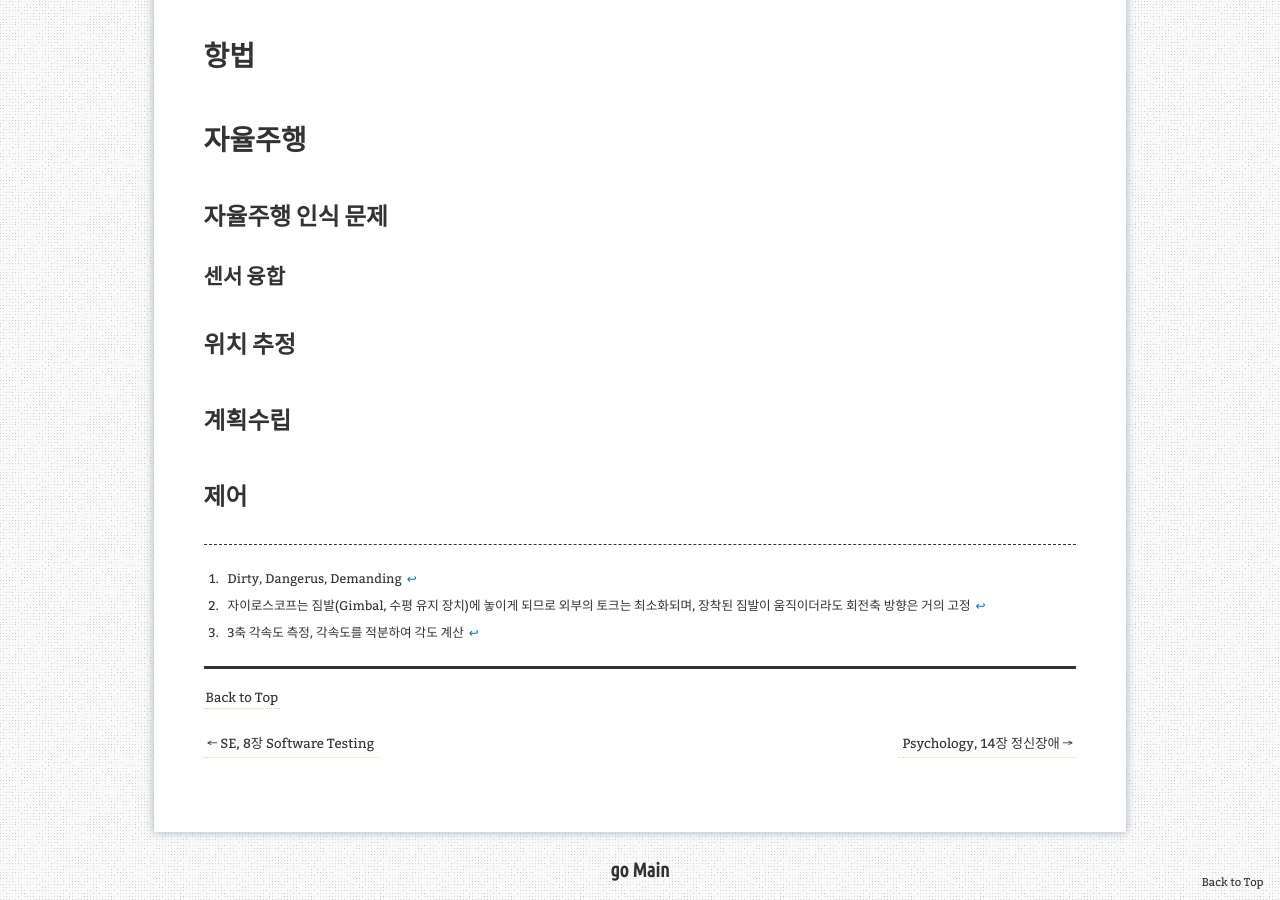
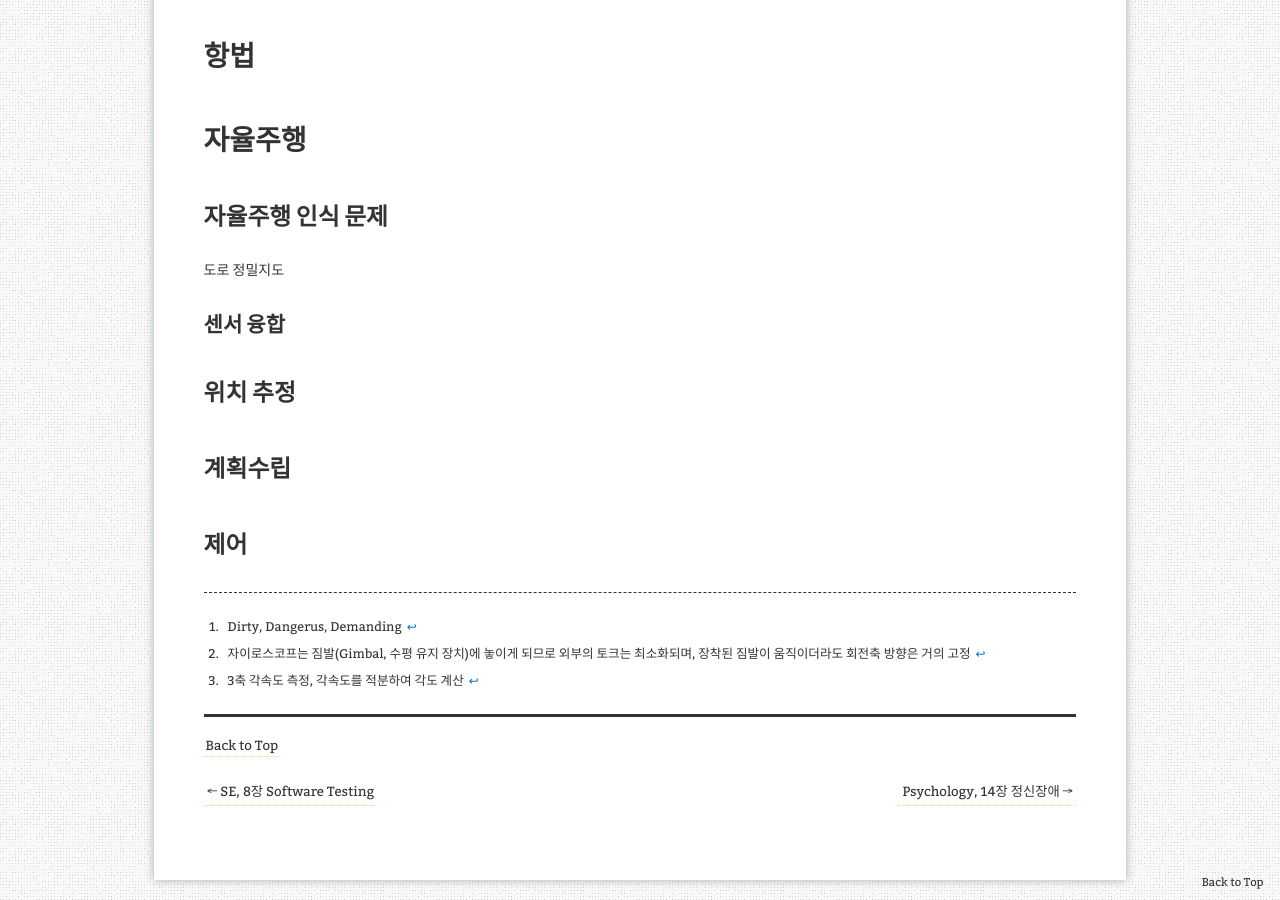
Before and after one commit to aristohyun/aristohyun.github.io, a Jekyll site: the page built from _posts/2021-11-23-AI_08.md, in a window 1280 px wide and 900 px high, scrolled down 12976 px. Built offline with Jekyll 4.4.1, drawn with Linux system fonts in a browser that asks for light colours; comment, search, counter and statistics services are not loaded.

Commit message:
Update 2021-11-23-AI_08.md

```diff
--- a/_posts/2021-11-23-AI_08.md
+++ b/_posts/2021-11-23-AI_08.md
@@ -367,6 +367,8 @@ redirect_from:
 
 ## 자율주행 인식 문제
 
+도로 정밀지도
+
 ### 센서 융합
 
 ## 위치 추정
```
